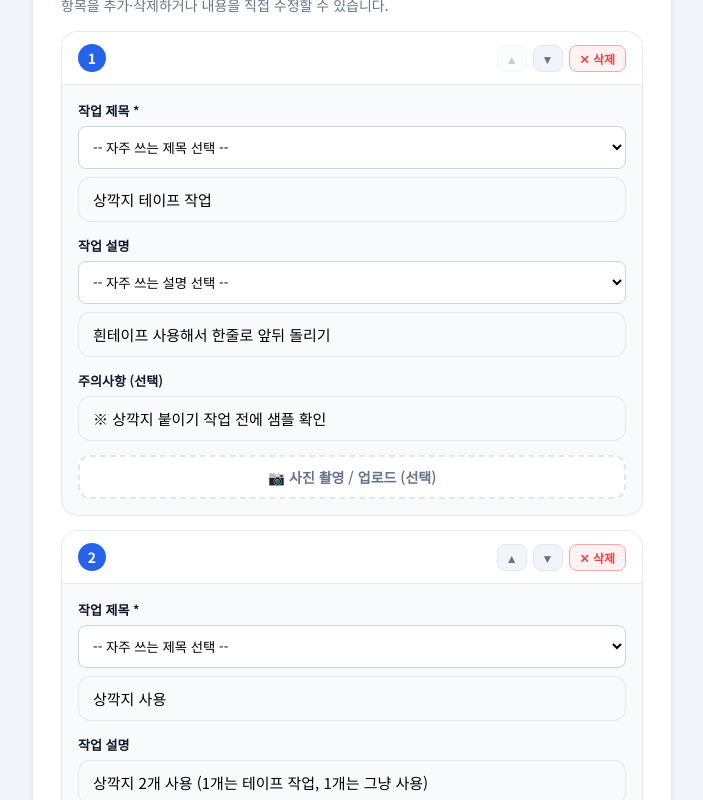
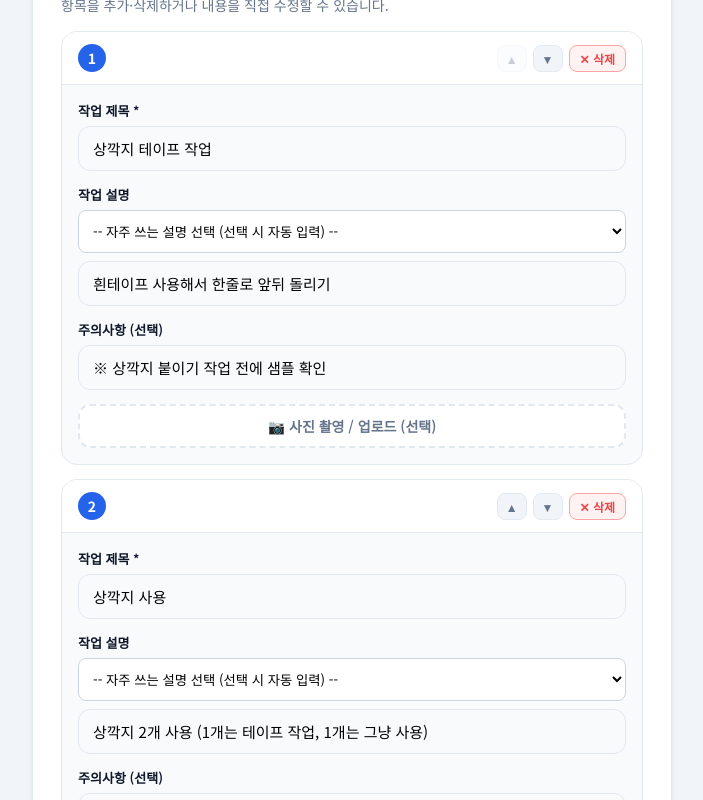
Before and after one commit to succor21k/task-app, a Next.js app: page /admin in a window 1280 px wide. Shown: the part 900-1700 px from the top of the page, without its empty margins (288-991 px from the left). Built offline with nearby package versions, Linux system fonts and the light colour scheme; no server answers.

Commit message:
UI: 작업 제목 텍스트로 원복, 작업 설명 공용 드롭다운(optgroup) 추가

```diff
--- a/src/app/admin/page.tsx
+++ b/src/app/admin/page.tsx
@@ -409,52 +409,34 @@ export default function AdminPage() {
                 <div className="task-fields">
                   <div className="input-group">
                     <label>작업 제목 *</label>
+                    <input type="text" required value={task.title} placeholder="예: 상깍지 테이프 작업" onChange={e => updateTask(i, "title", e.target.value)} />
+                  </div>
+                  <div className="input-group">
+                    <label>작업 설명</label>
                     <div style={{ display: 'flex', gap: '8px', marginBottom: '8px' }}>
                       <select
                         value=""
                         onChange={e => {
-                          if (e.target.value) {
-                            updateTask(i, "title", e.target.value);
-                            updateTask(i, "desc", "");
-                          }
+                          if (e.target.value) updateTask(i, "desc", e.target.value);
                         }}
                         style={{ flex: 1, padding: '10px', borderRadius: '8px', border: '1px solid #cbd5e1', background: '#fff' }}
                       >
-                        <option value="">-- 자주 쓰는 제목 선택 --</option>
-                        <option value="상깍지 테이프 작업">상깍지 테이프 작업</option>
-                        <option value="바닥 테이프 작업(위쪽)">바닥 테이프 작업(위쪽)</option>
+                        <option value="">-- 자주 쓰는 설명 선택 (선택 시 자동 입력) --</option>
+                        <optgroup label="상깍지 테이프 작업">
+                          <option value="흰테이프를 사용해서 한 줄로 앞뒤로 돌리기">흰테이프 한 줄 앞뒤 돌리기</option>
+                          <option value="흰테이프를 사용해서 세로로 가운데 한줄(돌돌이)">흰테이프 세로 가운데 한줄(돌돌이)</option>
+                          <option value="흰테이프를 사용해서 두 줄 앞뒤로 돌리기">흰테이프 두 줄 앞뒤 돌리기</option>
+                        </optgroup>
+                        <optgroup label="상깍지 사용">
+                          <option value="상깍지 2개 사용(1개는 테이프 작업, 1개는 그냥 사용)">상깍지 2개 사용 (1개 테이프, 1개 그냥)</option>
+                          <option value="1개 사용">상깍지 1개 사용</option>
+                        </optgroup>
+                        <optgroup label="바닥 테이프 작업(위쪽)">
+                          <option value="흰테이프 사용 / 일자(ㅡ)모양">흰테이프 사용 / 일자(ㅡ)모양</option>
+                          <option value="흰테이프 사용 / 팔자(八)모양">흰테이프 사용 / 팔자(八)모양</option>
+                        </optgroup>
                       </select>
                     </div>
-                    <input type="text" required value={task.title} placeholder="직접 입력 (또는 위에서 선택)" onChange={e => updateTask(i, "title", e.target.value)} />
-                  </div>
-                  <div className="input-group">
-                    <label>작업 설명</label>
-                    {(task.title === "상깍지 테이프 작업" || task.title === "바닥 테이프 작업(위쪽)") && (
-                      <div style={{ display: 'flex', gap: '8px', marginBottom: '8px' }}>
-                        <select
-                          value=""
-                          onChange={e => {
-                            if (e.target.value) updateTask(i, "desc", e.target.value);
-                          }}
-                          style={{ flex: 1, padding: '10px', borderRadius: '8px', border: '1px solid #cbd5e1', background: '#fff' }}
-                        >
-                          <option value="">-- 자주 쓰는 설명 선택 --</option>
-                          {task.title === "상깍지 테이프 작업" && (
-                            <>
-                              <option value="흰테이프를 사용해서 한 줄로 앞뒤로 돌리기">한 줄로 앞뒤로 돌리기</option>
-                              <option value="흰테이프를 사용해서 세로로 가운데 한줄(돌돌이)">세로로 가운데 한줄(돌돌이)</option>
-                              <option value="흰테이프를 사용해서 두 줄 앞뒤로 돌리기">두 줄 앞뒤로 돌리기</option>
-                            </>
-                          )}
-                          {task.title === "바닥 테이프 작업(위쪽)" && (
-                            <>
-                              <option value="흰테이프 사용 / 일자(ㅡ)모양">일자(ㅡ)모양</option>
-                              <option value="흰테이프 사용 / 팔자(八)모양">팔자(八)모양</option>
-                            </>
-                          )}
-                        </select>
-                      </div>
-                    )}
                     <input type="text" value={task.desc} placeholder="작업 설명 직접 입력 (또는 위에서 선택)" onChange={e => updateTask(i, "desc", e.target.value)} />
                   </div>
                   <div className="input-group">
```
